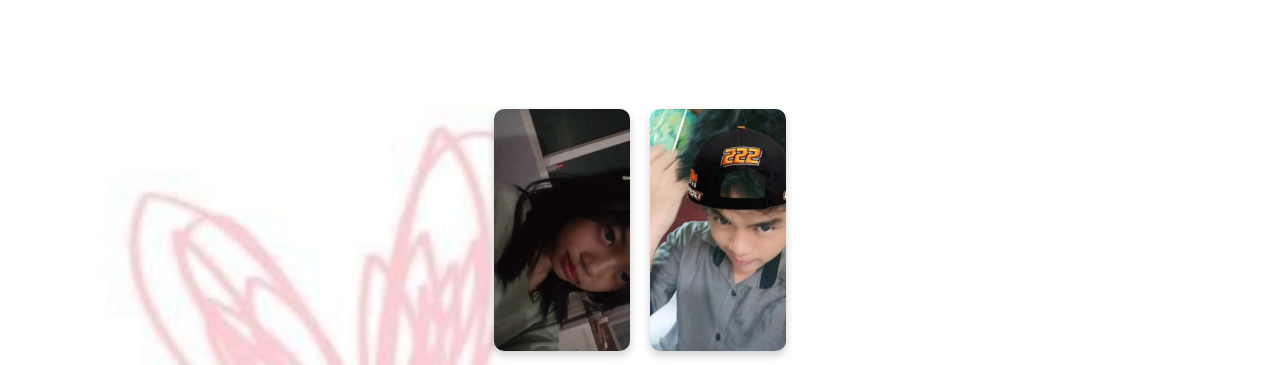
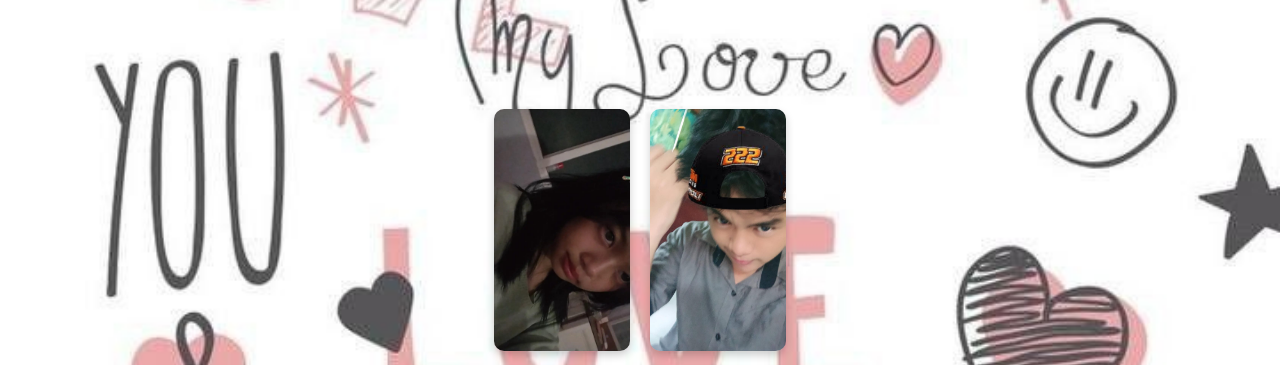
Before and after one commit to fidnd28/valentine-day-for-gf, a plain HTML site: page pertama.html in a window 1280 px wide. Shown: the top 365 px of the page. Drawn offline with Linux system fonts and the light colour scheme.

Commit message:
pertama.html

```diff
--- a/pertama.html
+++ b/pertama.html
@@ -11,7 +11,7 @@
             width: 100%;
             height: 100%;
             font-family: Arial, sans-serif;
-            background: url('background.jpg') no-repeat center center fixed;
+            background: url('Background (1).jpg') no-repeat center center fixed;
             background-size: cover;
             display: flex;
             flex-direction: column;
```
